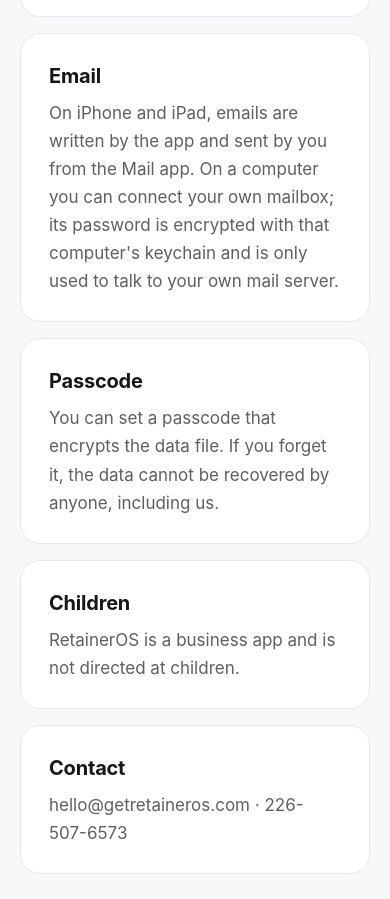
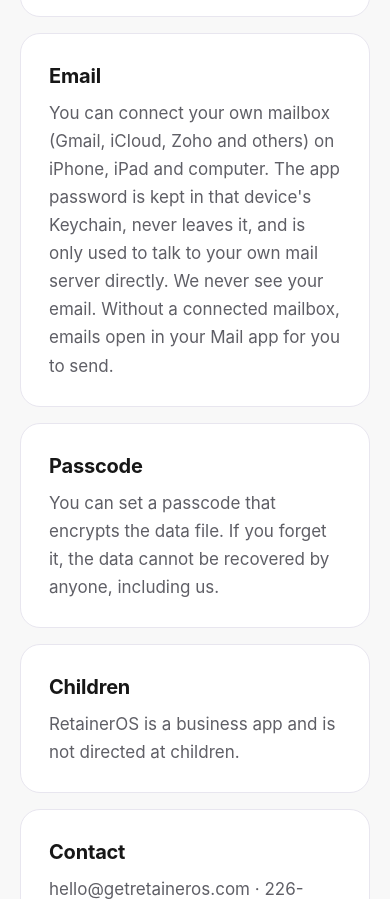
Before and after one commit to chrispstreeter-max/getretaineros-site, a plain HTML site: page privacy/index.html in a window 390 px wide. Shown: the part 1049-1948 px from the top of the page. Drawn offline with Linux system fonts and the light colour scheme.

Commit message:
Privacy: email can be connected on iPhone and iPad too; password stays in the device Keychain
Co-Authored-By: Claude Opus 5.5 <noreply@anthropic.com>

```diff
--- a/privacy/index.html
+++ b/privacy/index.html
@@ -38,7 +38,7 @@ footer a{color:var(--ink);text-decoration:none}
 <section class="card"><p>Last updated 18 November 2026. RetainerOS is made by Christopher Streeter, CHRISPS Design, Cambridge, Ontario.</p></section>
 <section class="card"><h2>What we collect</h2><p>Nothing. RetainerOS has no servers, accounts, analytics, advertising or tracking. We never receive your clients, projects, invoices, files or email.</p></section>
 <section class="card"><h2>Where your data is kept</h2><p>Everything you enter is saved in one data file on your device. If iCloud Drive is on, it is saved in your own iCloud Drive, in a folder named RetainerOS, so your other devices can open it. Files you add to projects are kept in the same folder. On a computer you choose the folder.</p></section>
-<section class="card"><h2>Email</h2><p>On iPhone and iPad, emails are written by the app and sent by you from the Mail app. On a computer you can connect your own mailbox; its password is encrypted with that computer's keychain and is only used to talk to your own mail server.</p></section>
+<section class="card"><h2>Email</h2><p>You can connect your own mailbox (Gmail, iCloud, Zoho and others) on iPhone, iPad and computer. The app password is kept in that device's Keychain, never leaves it, and is only used to talk to your own mail server directly. We never see your email. Without a connected mailbox, emails open in your Mail app for you to send.</p></section>
 <section class="card"><h2>Passcode</h2><p>You can set a passcode that encrypts the data file. If you forget it, the data cannot be recovered by anyone, including us.</p></section>
 <section class="card"><h2>Children</h2><p>RetainerOS is a business app and is not directed at children.</p></section>
 <section class="card"><h2>Contact</h2><p>hello@getretaineros.com · 226-507-6573</p></section>
```
